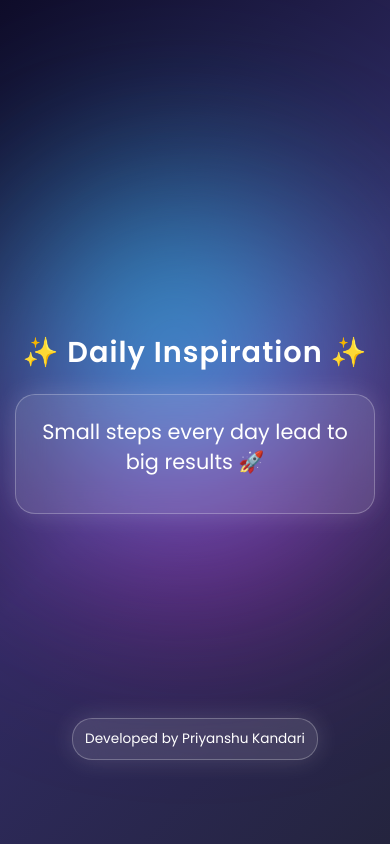
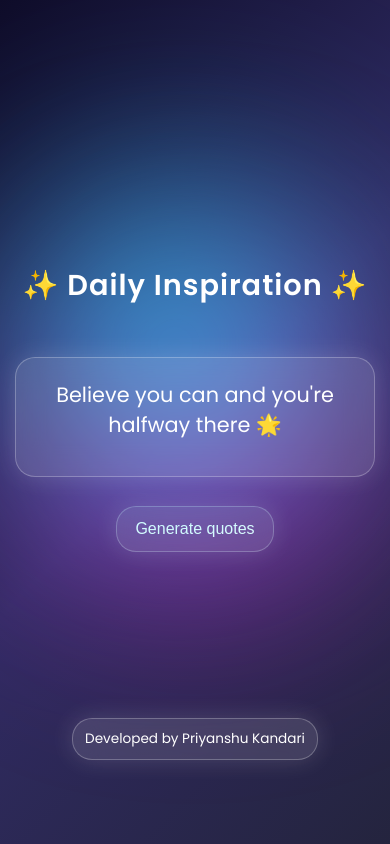
Before and after one commit to Priyanshu-kandari/100-Days-of-CODE, a plain HTML site: page Project/Daily inspiration/index.html in a window 390 px wide. Drawn offline with Linux system fonts and the light colour scheme.

Commit message:
generate button added

```diff
--- a/Project/Daily inspiration/app.js
+++ b/Project/Daily inspiration/app.js
@@ -21,19 +21,16 @@ const quoteslist = [
   "Take the risk or lose the chance 🎲"
 ];
 
-
-
 const quote = document.getElementById("quote")
 let index = 0;
 quote.innerText = quoteslist[index]
 
-setInterval(() => {
+const button = document.querySelector("button")
+button.addEventListener('click',() => {
     quote.classList.add("fade");
 
     setTimeout(()=>{
         index = (index+1)%quoteslist.length;
         quote.innerText = quoteslist[index]
         quote.classList.remove("fade");
-    },500)
-
-}, 3000);
+    },500)})
--- a/Project/Daily inspiration/index.html
+++ b/Project/Daily inspiration/index.html
@@ -13,7 +13,8 @@
             <div id="quote">Loading..</div>
         </div>
     </div>
-    <div id="credit">Developed by Priyanshu Kandari</div>
+    <button>Generate quotes</button>
+    <div id="credit" onclick="window.open('https:www.instagram.com/preyanshuuu', '_blank')" >Developed by Priyanshu Kandari</div>
     <script src="app.js"></script>
 </body>
 </html>
--- a/Project/Daily inspiration/style.css
+++ b/Project/Daily inspiration/style.css
@@ -97,6 +97,22 @@ h1{
   padding: 10px;
 }
 
+#credit:hover{
+  color: #5c93f2;
+}
+
+button{
+  margin: 5% 0;
+  padding: 1% 5%;
+  background: rgba(255,255,255,0.12);
+  backdrop-filter: blur(15px);
+  border-radius: 20px;
+  border: 1px solid rgba(255,255,255,0.25);
+  color: white;
+  font-size: 1rem;
+  line-height: 2.3rem;
+  box-shadow: 0 0 25px rgba(255,255,255,0.15);
+}
 
 @media (max-width: 600px){
   body {
@@ -115,7 +131,7 @@ h1{
 
   h1{
     font-size: 1.8rem;
-    margin-bottom: 20px;
+    margin-bottom: 50px;
   }
 
   #quotebox{
@@ -131,4 +147,9 @@ h1{
     padding: 8px 12px;
     line-height: 1.5rem;
   }
+
+  button{
+    margin: 8% 0;
+    padding: 1% 5%;
+  }
 }
```
